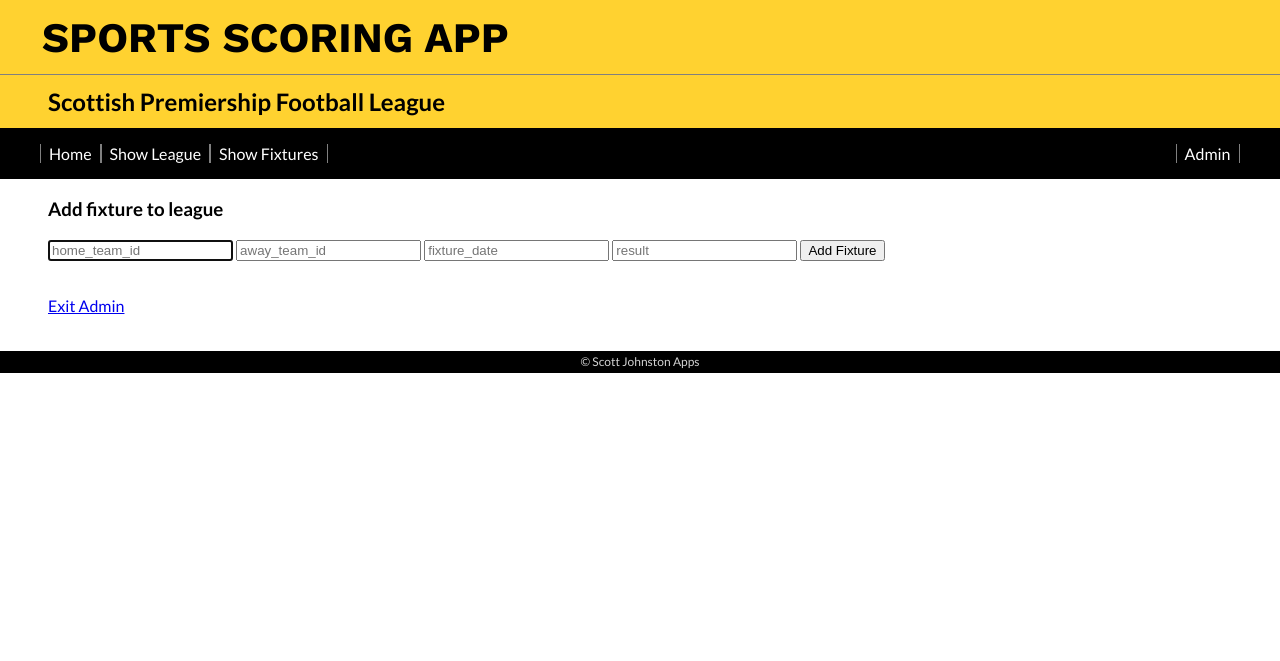
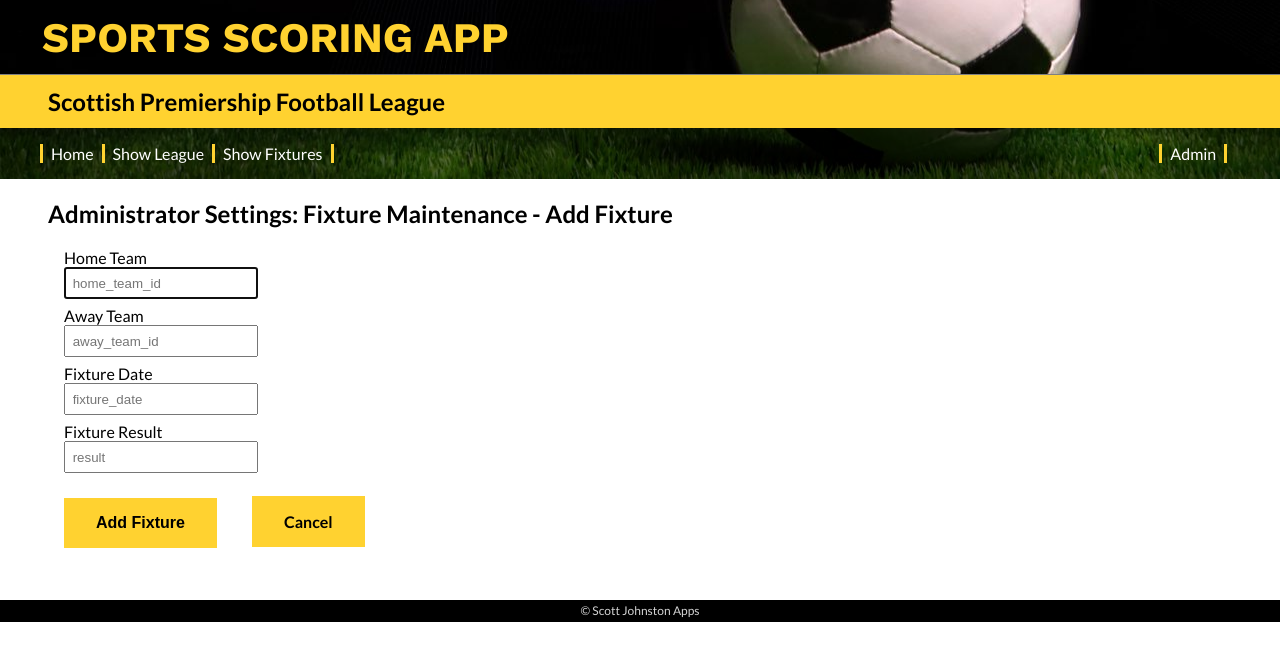
Before and after one commit to legend1202/football-app, a Flask app: page /fixtures/new in a window 1280 px wide. Shown: the top 661 px of the page. Run offline with Flask 2, Linux system fonts and the light colour scheme.

Commit message:
CSS completed

```diff
--- a/controllers/leagues_controller.py
+++ b/controllers/leagues_controller.py
@@ -1,5 +1,6 @@
 import pdb, operator
 from operator import itemgetter
+from datetime import datetime
 
 # Import flask and render template
 from flask import Flask, render_template
@@ -30,11 +31,14 @@ def leagues():
     games_form = stat_repository.generate_games_form(teams, fixtures)
 
     league_points = stat_repository.generate_league_points(teams, fixtures)
+    today = datetime.now()
+    today = today.strftime("%d/%m/%Y %H:%M:%S")
+
     # sorted_d = sorted(d.items(), key=operator.itemgetter(1))
     # sorted_d = sorted(league_points, key=itemgetter(key))
 
     # pdb.set_trace()
-    return render_template("leagues/show.html", teams = teams, stats = stats, games_won = games_won, games_drawn = games_drawn, games_lost = games_lost, league_points = league_points, goals_for = goals_for, goals_against = goals_against, games_form = games_form)
+    return render_template("leagues/show.html", teams = teams, stats = stats, games_won = games_won, games_drawn = games_drawn, games_lost = games_lost, league_points = league_points, goals_for = goals_for, goals_against = goals_against, games_form = games_form, today = today)
 
     # <!-- Points from games won and games drawn  -->
     # {{games_won[team.id-1][team.id]*3 + games_drawn[team.id-1][team.id]*1}}
--- a/static/styles.css
+++ b/static/styles.css
@@ -18,10 +18,17 @@ body {
     text-transform: uppercase;
     font-size: 42px;
     font-weight: 700;
-    background: var(--primary-color);
+    /* background: var(--primary-color); */
     text-align: left;
     margin: 0;
     padding: .3em 1em;
+    color: #ffd230;
+
+}
+
+header {
+    background-image: url(../static/images/black-white-soccer-ball-on-grass-field-web-header.jpeg);
+    background-position: bottom;
 }
 
 .subtitle {
@@ -38,7 +45,9 @@ body {
     background: var(--secondary-color);
     padding: 1em;
     padding-left: 2.5em;
-
+    background-image: url(../static/images/black-white-soccer-ball-on-grass-field-web-header.jpeg);
+    background-position: bottom;
+    background: rgba(0,0,0,0.55)
 }
 
 .nav > ul {
@@ -46,15 +55,19 @@ body {
     /* justify-content: space-between; */
     margin: 0;
     padding: 0;
-    width: 98%;
+    width: 97%;
 }
 
 .nav > ul > li {
     list-style: none;
     padding-left: 2em;
     padding: 0 .5em;
-    border-right: 1px solid grey;
-    border-left: 1px solid grey;
+    border-right: 3px solid var(--primary-color);
+    /* border-left: 3px solid var(--primary-color); */
+}
+
+.nav > ul > li:first-child, .nav > ul > li:last-child{
+    border-left: 3px solid var(--primary-color);
 }
 
 .nav > ul > li:nth-child(3) {
@@ -70,6 +83,7 @@ body {
 /* START of main section styling  */
 .main {
     margin: 0 3em;
+    width: 60%;
 }
 
 .main-page-section > h4 {
@@ -137,7 +151,6 @@ tr:hover {
 
 tfoot {
     font-weight: lighter;
-    font-style: italic;
     margin-left: 1em;
     text-align: left;
 }
@@ -149,7 +162,11 @@ tfoot > * :hover {
 
 .table-fixtures {
     width: auto;
+}
 
+
+.table-league {
+    border-bottom: 1px dashed lightgrey;
 }
 
 .table-fixtures > tbody > tr > td {
--- a/templates/admin/index.html
+++ b/templates/admin/index.html
@@ -7,7 +7,6 @@
 
 <a class="btn" href="/fixtures">Fixture Maintenance</a>
 
-
 <a class="btn" href="/leagues">Exit Administrator Settings</a>
 
 {% endblock %}
--- a/templates/base.html
+++ b/templates/base.html
@@ -20,6 +20,7 @@
   <head>
 
   <body>
+    <div class="content">
       <header>
         <h1 class="title">Sports Scoring App</h1>
         <h2 class="subtitle">Scottish Premiership Football League</h2>
@@ -41,7 +42,7 @@
         &copy Scott Johnston Apps
       </footer>
 
-
+    </div>
   </body>
 
 </html>
--- a/templates/fixtures/edit.html
+++ b/templates/fixtures/edit.html
@@ -29,7 +29,7 @@
             name="fixture_result">
     </div>
 
-    <button class="btn" type="submit">Confirm Edit"</button>
+    <button class="btn" type="submit">Confirm Edit</button>
     <a class="btn" href="/fixtures">Cancel</a>
 </form>
 {% endblock %}
--- a/templates/fixtures/new.html
+++ b/templates/fixtures/new.html
@@ -1,19 +1,25 @@
 {% extends 'base.html' %}
 
 {% block content %}
-<h3>Add fixture to league</h3>
+<h2>Administrator Settings: Fixture Maintenance - Add Fixture</h2>
 <form action="/fixtures" method="post">
-    <input type="text" id="home_tead_id" name="home_team_id" placeholder="home_team_id" required autofocus>
+    <label class="fixture-input-label" for="home_team_id">Home Team</label>
+    <input class="input-maintenance" type="text" id="home_tead_id" name="home_team_id" placeholder="home_team_id"
+        required autofocus>
 
-    <input type="text" id="away_tead_id" name="away_team_id" placeholder="away_team_id" required>
+    <label class="fixture-input-label" for="away_team_id">Away Team</label>
+    <input class="input-maintenance" type="text" id="away_tead_id" name="away_team_id" placeholder="away_team_id"
+        required>
 
-    <input type="text" id="fixture_date" name="fixture_date" placeholder="fixture_date" required>
+    <label class="fixture-input-label" for="fixture_date">Fixture Date</label>
+    <input class="input-maintenance" type="text" id="fixture_date" name="fixture_date" placeholder="fixture_date"
+        required>
 
-    <input type="text" id="fixture_result" name="fixture_result" placeholder="result">
+    <label class="fixture-input-label" for="fixture_result">Fixture Result</label>
+    <input class="input-maintenance" type="text" id="fixture_result" name="fixture_result" placeholder="result">
 
-    <input type="submit" value="Add Fixture">
+    <input class="btn" type="submit" value="Add Fixture">
+    <a class="btn" href="/fixtures">Cancel</a>
 </form>
 
-<br>
-<p> <a href="/leagues">Exit Admin</a> </p>
 {% endblock %}
--- a/templates/leagues/show.html
+++ b/templates/leagues/show.html
@@ -25,7 +25,7 @@
         <p>{{loop.index0}}</p>
         {% endfor %} -->
         {% for team in teams %}
-        <tr>
+        <tr class="table-league">
             <td>{{loop.index}}</td>
             <td class="table-col-teams">{{team.team_name}}</td>
             <td>
@@ -65,7 +65,7 @@
             <td colspan="11"></td>
         </tr>
         <tr>
-            <td colspan="11">Last updated: Today</td>
+            <td colspan="11">Last updated: {{today}}</td>
         </tr>
         <tr>
             <td colspan="11"></td>
--- a/templates/teams/edit.html
+++ b/templates/teams/edit.html
@@ -10,7 +10,7 @@
             autofocus>
     </div>
 
-    <button class="btn" type="submit">Confirm Edit"</button>
+    <button class="btn" type="submit">Confirm Edit</button>
     <a class="btn" href="/teams">Cancel</a>
 </form>
 
--- a/templates/teams/new.html
+++ b/templates/teams/new.html
@@ -8,9 +8,6 @@
     <br>
 
     <input class="btn" type="submit" value="Add Team">
+    <a class="btn" href="/teams">Cancel</a>
 </form>
-
-<a class="btn" href="/teams">Cancel</a>
-<br>
-<!-- <p> <a href="/leagues">Exit Admin</a> </p> -->
 {% endblock %}
```
Also changed, not shown: static/images/black-white-foot-ball-on-green-grass-background-header.jpeg (added), static/images/black-white-soccer-ball-on-grass-field-web-header.jpeg (added), static/images/football-sport-background-header.jpeg (added). Lines whose indentation alone changed are shown as unchanged.
